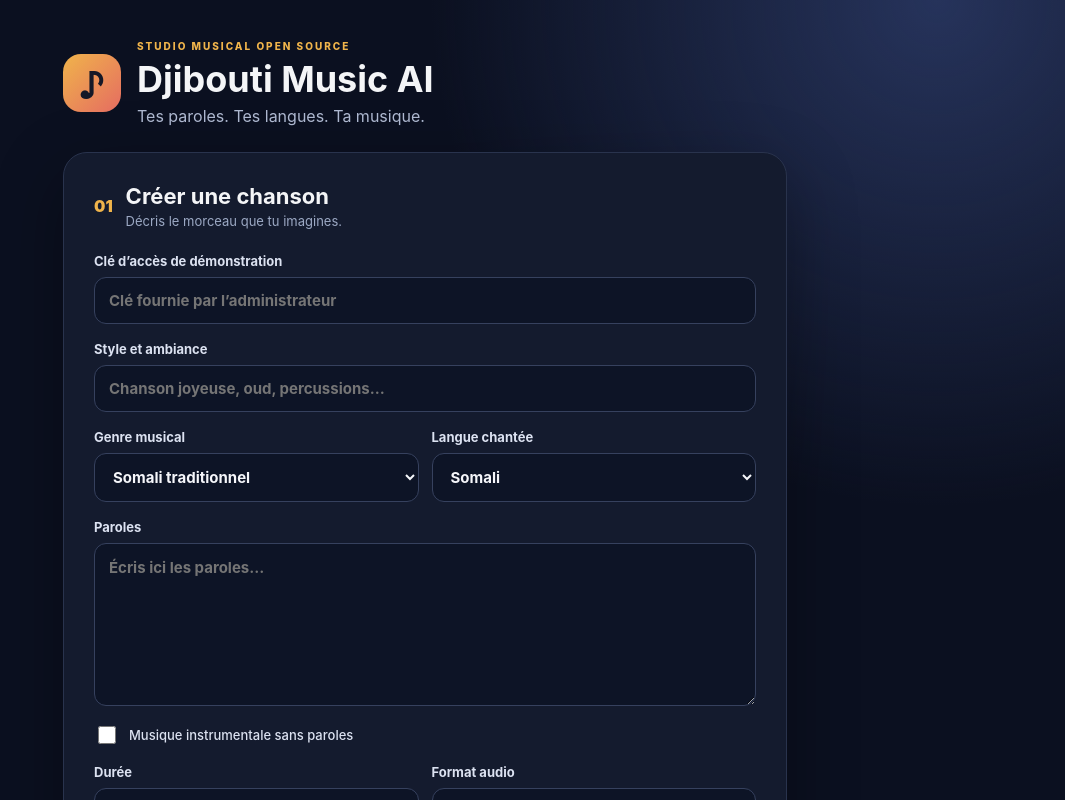
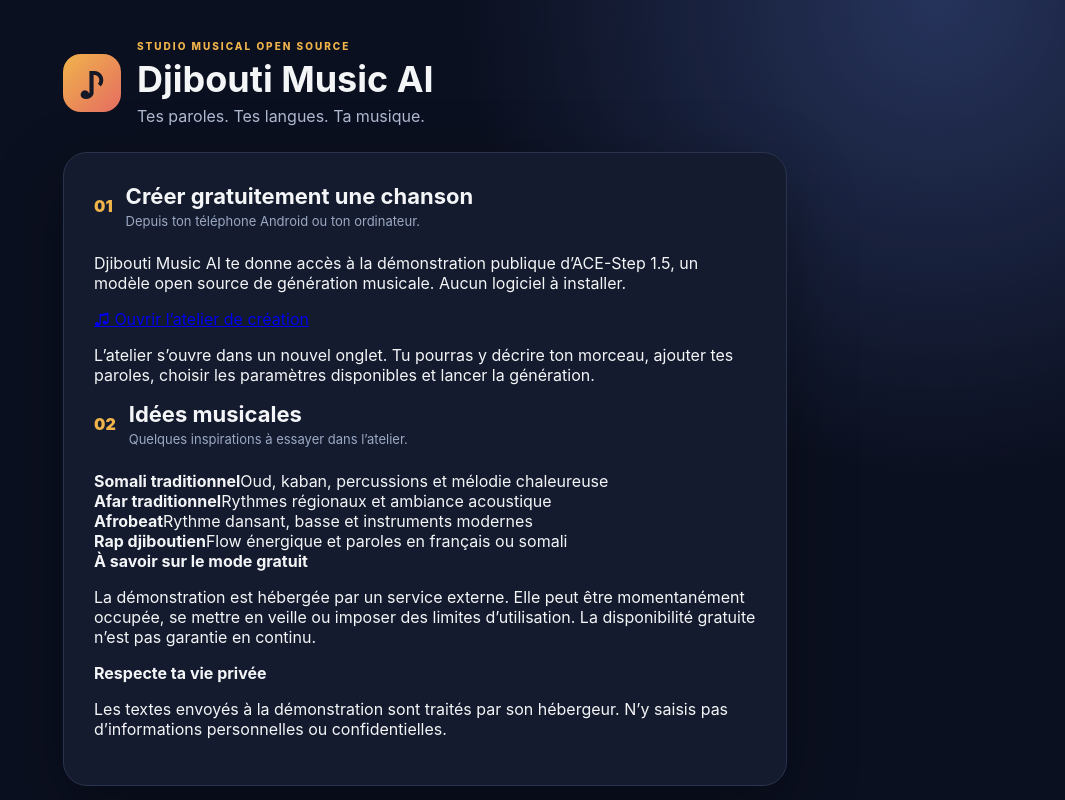
Before and after one commit to djama77/Djibouti-Music-AI, a React (Vite) app in the folder frontend/: page / in a window 1280 px wide. Shown: the top 800 px of the page, without its empty margins (215-1280 px from the left). Built offline with nearby package versions, Linux system fonts and the light colour scheme; no server answers.

Commit message:
Use free hosted ACE-Step demo for public visitors

```diff
--- a/frontend/src/App.tsx
+++ b/frontend/src/App.tsx
@@ -1,19 +1,85 @@
-import {useEffect,useState} from "react";
-const API=import.meta.env.VITE_API_BASE_URL||"http://localhost:8000";
-const languages=[{v:"so",n:"Somali"},{v:"aa",n:"Afar (expérimental)"},{v:"fr",n:"Français"},{v:"ar",n:"Arabe"},{v:"en",n:"English"}];
-export default function App(){
- const [key,setKey]=useState(""),[prompt,setPrompt]=useState(""),[lyrics,setLyrics]=useState(""),[language,setLanguage]=useState("so"),[genre,setGenre]=useState("Somali traditionnel"),[duration,setDuration]=useState(60),[format,setFormat]=useState("mp3"),[instrumental,setInstrumental]=useState(false),[task,setTask]=useState(""),[status,setStatus]=useState(""),[audio,setAudio]=useState(""),[error,setError]=useState(""),[busy,setBusy]=useState(false);
- useEffect(()=>{if(!task||status==="succeeded"||status==="failed")return;const timer=window.setInterval(async()=>{try{const res=await fetch(`${API}/api/jobs/${encodeURIComponent(task)}`,{headers:{"X-App-Access-Key":key}});const data=await res.json();if(!res.ok)throw new Error(data.detail||"Erreur de suivi.");setStatus(data.status);if(data.audio_url)setAudio(data.audio_url);if(data.status==="failed")setError("La génération a échoué.");}catch(e){setError(e instanceof Error?e.message:"Erreur réseau.");}},4000);return()=>window.clearInterval(timer);},[task,status,key]);
- async function createSong(e:React.FormEvent){e.preventDefault();setError("");setAudio("");setTask("");setBusy(true);setStatus("queued");try{const res=await fetch(`${API}/api/generate`,{method:"POST",headers:{"Content-Type":"application/json","X-App-Access-Key":key},body:JSON.stringify({prompt,lyrics,language,genre,duration,audio_format:format,instrumental})});const data=await res.json();if(!res.ok)throw new Error(data.detail||"Impossible de lancer la génération.");setTask(data.task_id);setStatus("running");}catch(e){setError(e instanceof Error?e.message:"Erreur réseau.");setStatus("");}finally{setBusy(false);}}
- return <main className="shell"><header className="top"><div className="mark">♪</div><div><p className="eyebrow">STUDIO MUSICAL OPEN SOURCE</p><h1>Djibouti Music AI</h1><p className="sub">Tes paroles. Tes langues. Ta musique.</p></div></header><section className="panel"><div className="section-title"><span>01</span><div><h2>Créer une chanson</h2><p>Décris le morceau que tu imagines.</p></div></div><form onSubmit={createSong}>
- <label>Clé d’accès de démonstration<input type="password" value={key} onChange={e=>setKey(e.target.value)} placeholder="Clé fournie par l’administrateur" required/></label>
- <label>Style et ambiance<input value={prompt} onChange={e=>setPrompt(e.target.value)} minLength={3} maxLength={512} placeholder="Chanson joyeuse, oud, percussions…" required/></label>
- <div className="two"><label>Genre musical<select value={genre} onChange={e=>setGenre(e.target.value)}>{["Somali traditionnel","Afar traditionnel","Afrobeat","Rap","Pop","Acoustique","Instrumental","Spirituel"].map(x=><option key={x}>{x}</option>)}</select></label><label>Langue chantée<select value={language} onChange={e=>setLanguage(e.target.value)}>{languages.map(x=><option value={x.v} key={x.v}>{x.n}</option>)}</select></label></div>
- <label>Paroles<textarea value={lyrics} onChange={e=>setLyrics(e.target.value)} maxLength={4096} rows={6} placeholder="Écris ici les paroles…" disabled={instrumental}/></label>
- <label className="check"><input type="checkbox" checked={instrumental} onChange={e=>setInstrumental(e.target.checked)}/> Musique instrumentale sans paroles</label>
- <div className="two"><label>Durée<select value={duration} onChange={e=>setDuration(Number(e.target.value))}><option value={30}>30 secondes</option><option value={60}>1 minute</option><option value={120}>2 minutes</option><option value={180}>3 minutes</option></select></label><label>Format audio<select value={format} onChange={e=>setFormat(e.target.value)}><option value="mp3">MP3</option><option value="wav">WAV</option></select></label></div>
- <button disabled={busy||!key||!prompt.trim()}>{busy?"Envoi…":"♫ Générer ma musique"}</button></form>
- {status&&<div className="status"><strong>État : {status==="running"?"Génération en cours…":status==="succeeded"?"Terminé":status}</strong><p>La création peut prendre plusieurs minutes selon le GPU.</p></div>}
- {audio&&<div className="player"><h3>Ta création est prête</h3><audio controls src={audio}/><a href={audio} download>Télécharger le morceau</a></div>}
- {error&&<p className="error" role="alert">{error}</p>}</section><footer><p>Propulsé par ACE-Step 1.5 · Projet communautaire indépendant</p><p>La qualité des voix somalies et afar doit être évaluée par des locuteurs natifs.</p></footer></main>;
+import "./style.css";
+
+const DEMO_URL = "https://huggingface.co/spaces/ACE-Step/Ace-Step-v1.5";
+
+export default function App() {
+  return (
+    <main className="shell">
+      <header className="top">
+        <div className="mark" aria-hidden="true">♪</div>
+        <div>
+          <p className="eyebrow">STUDIO MUSICAL OPEN SOURCE</p>
+          <h1>Djibouti Music AI</h1>
+          <p className="sub">Tes paroles. Tes langues. Ta musique.</p>
+        </div>
+      </header>
+
+      <section className="panel">
+        <div className="section-title">
+          <span>01</span>
+          <div>
+            <h2>Créer gratuitement une chanson</h2>
+            <p>Depuis ton téléphone Android ou ton ordinateur.</p>
+          </div>
+        </div>
+
+        <div className="intro">
+          <p>
+            Djibouti Music AI te donne accès à la démonstration publique
+            d’ACE-Step 1.5, un modèle open source de génération musicale.
+            Aucun logiciel à installer.
+          </p>
+          <a className="primary-link" href={DEMO_URL} target="_blank" rel="noreferrer">
+            ♫ Ouvrir l’atelier de création
+          </a>
+          <p className="hint">
+            L’atelier s’ouvre dans un nouvel onglet. Tu pourras y décrire ton
+            morceau, ajouter tes paroles, choisir les paramètres disponibles
+            et lancer la génération.
+          </p>
+        </div>
+
+        <div className="section-title secondary-title">
+          <span>02</span>
+          <div>
+            <h2>Idées musicales</h2>
+            <p>Quelques inspirations à essayer dans l’atelier.</p>
+          </div>
+        </div>
+        <div className="ideas">
+          <div><strong>Somali traditionnel</strong><span>Oud, kaban, percussions et mélodie chaleureuse</span></div>
+          <div><strong>Afar traditionnel</strong><span>Rythmes régionaux et ambiance acoustique</span></div>
+          <div><strong>Afrobeat</strong><span>Rythme dansant, basse et instruments modernes</span></div>
+          <div><strong>Rap djiboutien</strong><span>Flow énergique et paroles en français ou somali</span></div>
+        </div>
+
+        <div className="notice">
+          <strong>À savoir sur le mode gratuit</strong>
+          <p>
+            La démonstration est hébergée par un service externe. Elle peut
+            être momentanément occupée, se mettre en veille ou imposer des
+            limites d’utilisation. La disponibilité gratuite n’est pas garantie
+            en continu.
+          </p>
+        </div>
+        <div className="notice privacy">
+          <strong>Respecte ta vie privée</strong>
+          <p>
+            Les textes envoyés à la démonstration sont traités par son
+            hébergeur. N’y saisis pas d’informations personnelles ou
+            confidentielles.
+          </p>
+        </div>
+      </section>
+
+      <footer>
+        <p>Djibouti Music AI · Projet communautaire indépendant</p>
+        <p>
+          Modèle : <a href="https://github.com/ACE-Step/ACE-Step-1.5" target="_blank" rel="noreferrer">ACE-Step 1.5</a>
+          {" · "}
+          <a href="https://huggingface.co/spaces/ACE-Step/Ace-Step-v1.5" target="_blank" rel="noreferrer">Démonstration officielle</a>
+        </p>
+      </footer>
+    </main>
+  );
 }
```
